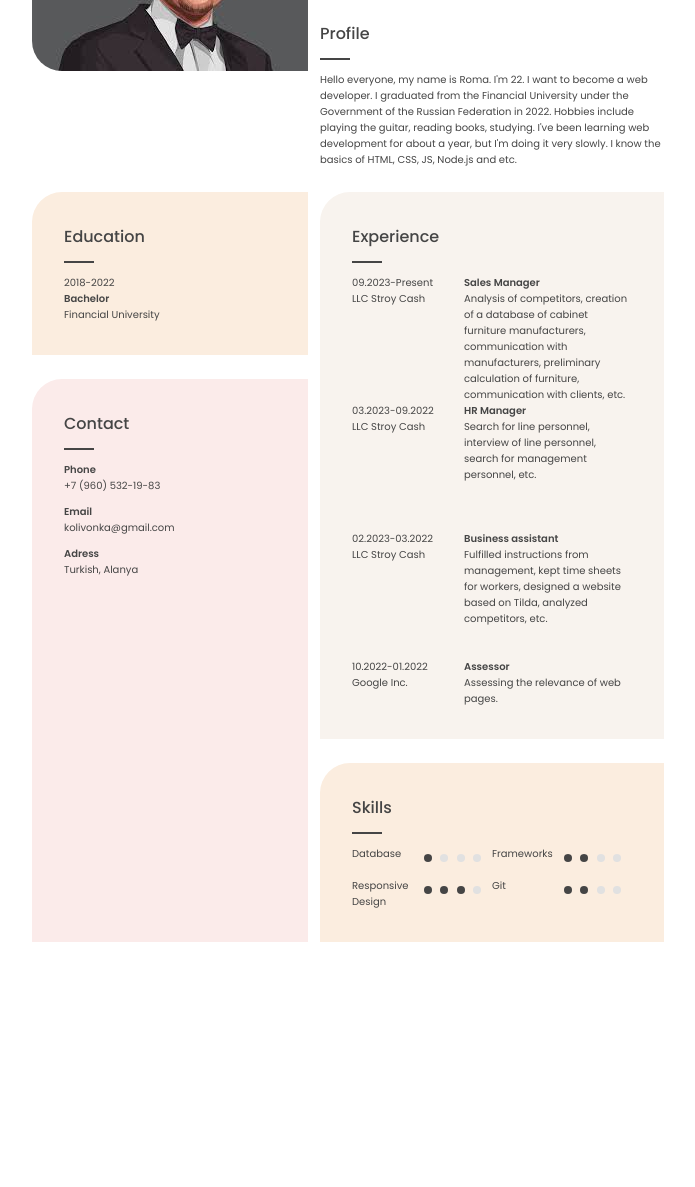
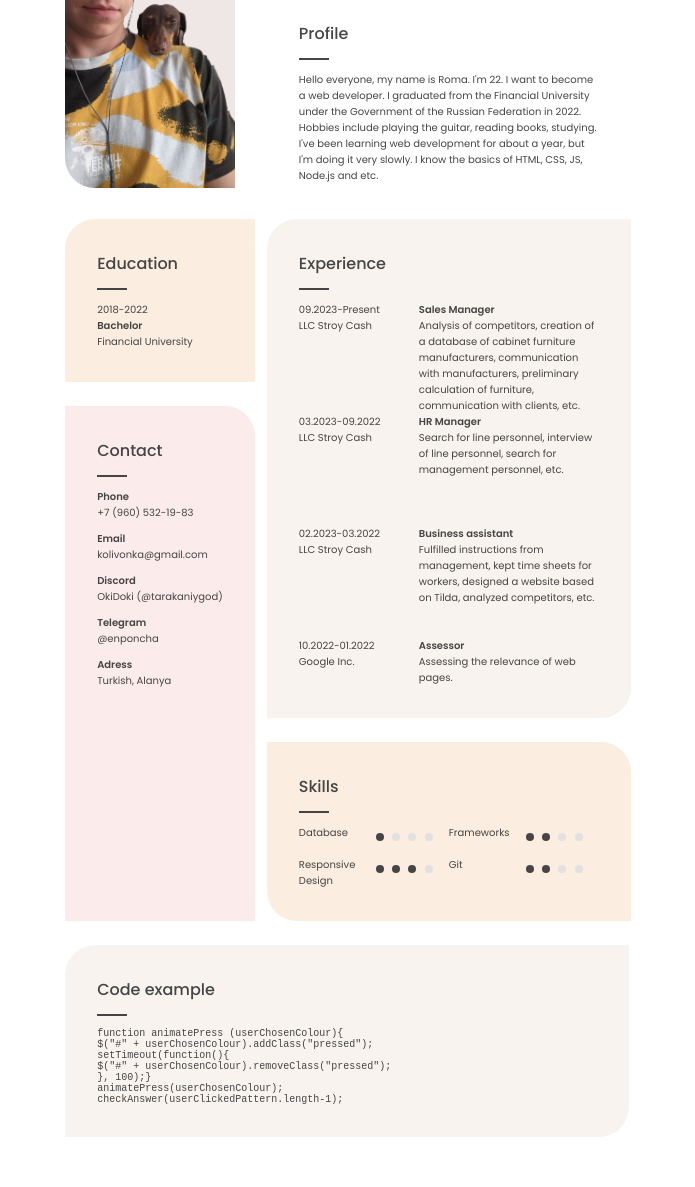
Before and after one commit to tarakaniygod/rsschool-cv, a plain HTML site: page index.html in a window 1280 px wide. Shown: the part 162-1349 px from the top of the page, without its empty margins (292-987 px from the left). Before the commit the page ends 1154 px from the top, so only its background shows below. Drawn offline with Linux system fonts and the light colour scheme.

Commit message:
init: final version

```diff
--- a/index.html
+++ b/index.html
@@ -12,10 +12,10 @@
 <body>
     <section class="main-section">
 
-            <div class="photo">
-                <img src="avatar.jfif" alt="avatar">
+            <div class="photo left">
+                <img src="avatar.png" alt="avatar">
             </div>
-            <div class="profile">
+            <div class="profile right">
                 <h1>Roman <br> Zavodov</h1>
                 <h2>Web-Developer(soon)</h2>
                 <h3>Profile</h3>
@@ -23,7 +23,7 @@
                 <p>Hello everyone, my name is Roma. I'm 22. I want to become a web developer. I graduated from the Financial University under the Government of the Russian Federation in 2022. Hobbies include playing the guitar, reading books, studying. I've been learning web development for about a year, but I'm doing it very slowly. I know the basics of HTML, CSS, JS, Node.js and etc.
                 </p>
             </div>
-            <div class="education container">
+            <div class="education left">
                 <h3>Education</h3>
                 <hr>
                 <p>
@@ -32,7 +32,7 @@
                     Financial University
                 </p>
             </div>
-            <div class="contact container">
+            <div class="contact left">
                 <h3>Contact</h3>
                 <hr>
                 <p>
@@ -44,11 +44,19 @@
                     kolivonka@gmail.com
                 </p>
                 <p>
+                    <span>Discord</span> <br>
+                    OkiDoki (@tarakaniygod)
+                </p>
+                <p>
+                    <span>Telegram</span> <br>
+                    @enponcha
+                </p>
+                <p>
                     <span>Adress</span> <br>
                     Turkish, Alanya
                 </p>
             </div>
-            <div class="experience-section container">
+            <div class="experience-section container right">
                 <h3>Experience</h3>
                 <hr>
                 <div class="experience">
@@ -104,7 +112,7 @@
                 </div>
             </div>
 
-            <div class="skills-section container">
+            <div class="skills-section right">
                 <h3>Skills</h3>
                 <hr>
                 <div class="skill-list">
@@ -162,6 +170,21 @@
                 </div>
             </div>
             </div>
+            <div class="code-section">
+                <h3>Code example</h3>
+                <hr>
+                    <code>
+                        <p>
+                            function animatePress (userChosenColour){ <br>
+                                $("#" + userChosenColour).addClass("pressed"); <br>
+                                setTimeout(function(){ <br>
+                                    $("#" + userChosenColour).removeClass("pressed"); <br>
+                                }, 100);} <br>
+                            animatePress(userChosenColour); <br>
+                            checkAnswer(userClickedPattern.length-1); <br>
+                        </p>
+                    </code>
+            </div>
 
     </section>
   </body>
--- a/style.css
+++ b/style.css
@@ -35,6 +35,15 @@ span{
     font-weight: 600;
 }
 
+/*WIDTH OF 2 COLUMNS*/
+
+.left{
+    max-width: 150px;
+}
+.right{
+    max-width: 300px;
+}
+
 /* MAIN SECTION */
 .main-section{
     margin: 50px 25%;
@@ -43,10 +52,20 @@ span{
     "a b b"
     "c d d"
     "g d d"
-    "g e e";
+    "g e e"
+    "k k k";
     gap: 24px 12px;
+    max-width: 1150px;
+    justify-content: center;
 }
-.container{
+.profile{
+    padding: 0 32px;
+}
+.container-num1{
+    padding: 32px;
+    border-top-left-radius: 30px;
+}
+.container-num2{
     padding: 32px;
     border-top-left-radius: 30px;
 }
@@ -56,6 +75,9 @@ span{
 .photo img{
     border-top-right-radius: 30px;
     border-bottom-left-radius: 30px;
+    max-width: 170px;
+    height: 300px;
+    object-fit: cover;
 }
 .main-section .profile{
     grid-area: b;
@@ -65,23 +87,31 @@ span{
 .main-section .education{
     background-color: rgb(251, 237, 223);
     grid-area: c;
+    padding: 32px;
+    border-top-left-radius: 30px;
 }
 
 /* EXPERIENCE SECTION */
 .main-section .experience-section{
     background-color: rgb(248, 243, 238);
     grid-area: d;
+    border-top-left-radius: 30px;
+    border-bottom-right-radius: 30px;
+    padding: 32px;
     }
 .experience-section .experience{
     display: grid;
     grid-template-columns: 2fr 3fr;
     grid-template-rows: 1fr 1fr 1fr;
+
 }
 
 /* CONTACT SECTION */
 .main-section .contact{
     background-color: rgb(251, 235, 234);
     grid-area: g;
+    border-top-right-radius: 30px;
+    padding: 32px;
 }
 .contact p{
     margin: 10px 0;
@@ -91,6 +121,9 @@ span{
 .main-section .skills-section{
     background-color: rgb(251, 237, 223);
     grid-area: e;
+    border-top-right-radius: 30px;
+    border-bottom-left-radius: 30px;
+    padding: 32px;
 }
 .skills-section .skill-list{
     display: grid;
@@ -114,105 +147,13 @@ span{
     background-color: rgb(225, 225, 225);
 }
 
-
-
-/*
-<div class="left-column">
-                    <p>
-                        09.2023-Present <br>
-                        LLC Stroy Cash
-                       </p>
-                        <p>
-                        03.2023-09.2022 <br>
-                        LLC Stroy Cash
-                       </p>
-                        <p>
-                            02.2023-03.2022 <br>
-                            LLC Stroy Cash
-                        </p>
-                       <p>
-                        10.2022-01.2022 <br>
-                        Google Inc.
-                       </p>
-                </div>
-                <div class="right-column">
-                    <p>
-                        Sales Manager <br>
-                        Analysis of competitors, creation of a database of cabinet furniture manufacturers, communication with manufacturers, preliminary calculation of furniture, communication with clients, etc.
-                       </p>
-                        <p>
-                        HR Manager <br>
-                        Search for line personnel, interview of line personnel, search for management personnel, etc.
-                       </p>
-                       <p>
-                        Business assistant <br>
-                        Fulfilled instructions from management, kept time sheets for workers, designed a website based on Tilda, analyzed competitors, etc.
-                       </p>
-                       <p>
-                        Assessor <br>
-                        Assessing the relevance of web pages.
-                       </p>
-                </div> */
-
-
-
-
-
-
-
-
-                /* <div class="experience-row">
-                    <div class="experience-column">
-                        <p>
-                            09.2023-Present <br>
-                            LLC Stroy Cash
-                        </p>
-                    </div>
-                    <div class="experience-column">
-                        <p>
-                            Sales Manager <br>
-                            Analysis of competitors, creation of a database of cabinet furniture manufacturers, communication with manufacturers, preliminary calculation of furniture, communication with clients, etc.
-                        </p>
-                    </div>
-                </div>
-                <div class="experience-row">
-                    <div class="experience-column">
-                        <p>
-                            03.2023-09.2022 <br>
-                            LLC Stroy Cash
-                        </p>
-                    </div>
-                    <div class="experience-column">
-                        <p>
-                            HR Manager <br>
-                            Search for line personnel, interview of line personnel, search for management personnel, etc.
-                        </p>
-                    </div>
-                </div>
-                <div class="experience-row">
-                    <div class="experience-column">
-                        <p>
-                            02.2023-03.2022 <br>
-                            LLC Stroy Cash
-                           </p>
-                    </div>
-                    <div class="experience-column">
-                        <p>
-                            Business assistant <br>
-                            Fulfilled instructions from management, kept time sheets for workers, designed a website based on Tilda, analyzed competitors, etc.
-                        </p>
-                    </div>
-                </div>
-                <div class="experience-row">
-                    <div class="experience-column">
-                        <p>
-                            10.2022-01.2023 <br>
-                            Google Inc.
-                        </p>
-                    </div>
-                    <div class="experience-column">
-                        <p>
-                            Assessor <br>
-                            Assessing the relevance of web pages.
-                        </p>
-                    </div> */
+/*CODE SECTION*/
+.code-section{
+    grid-area: k;
+    background-color: rgb(248, 243, 238);
+    border-top-left-radius: 30px;
+    border-bottom-right-radius: 30px;
+    padding: 32px;
+    max-width: 500px;
+    display: inline-block;
+}
```
Also changed, not shown: avatar.jfif (deleted), avatar.png (added).
